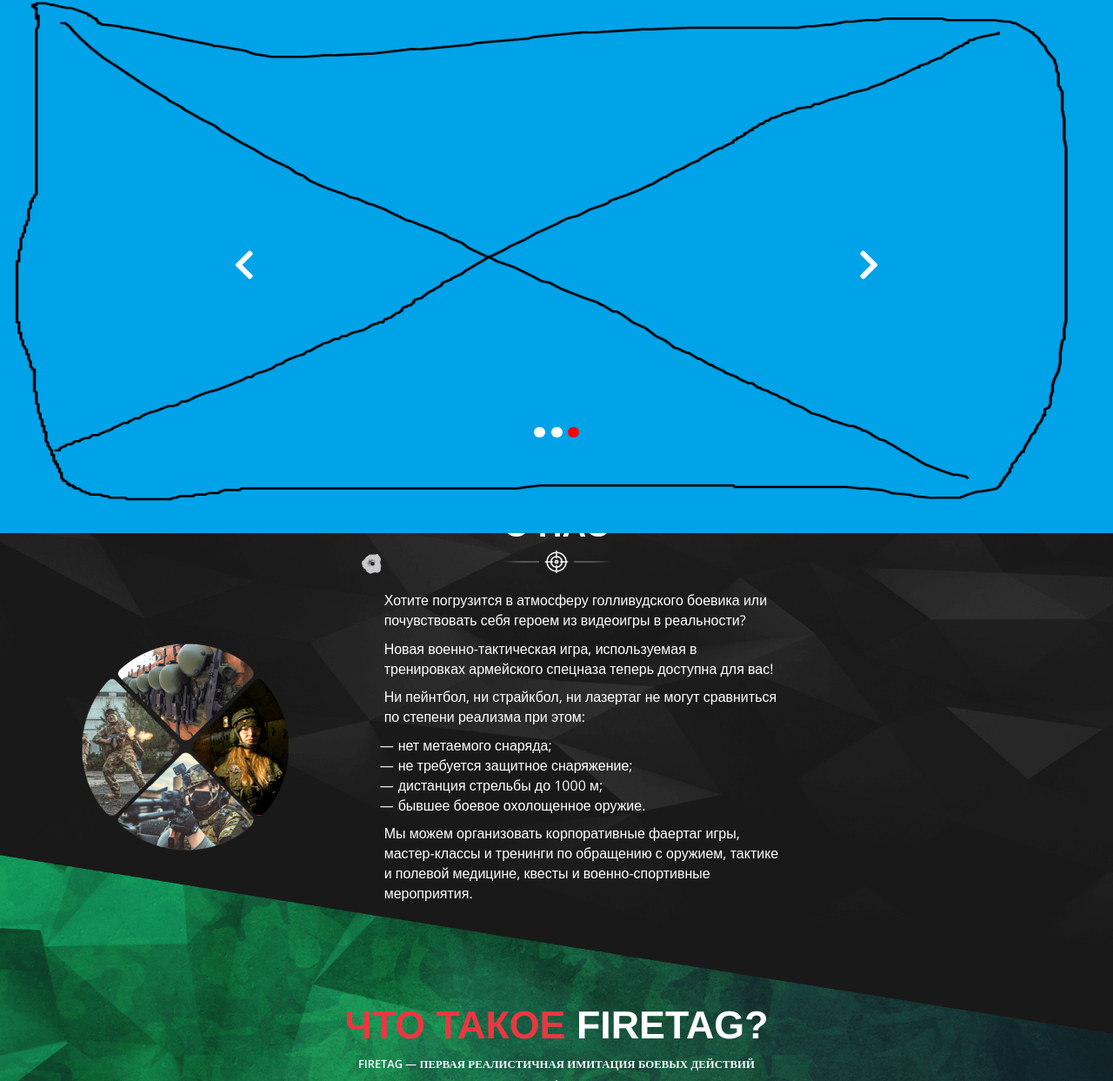
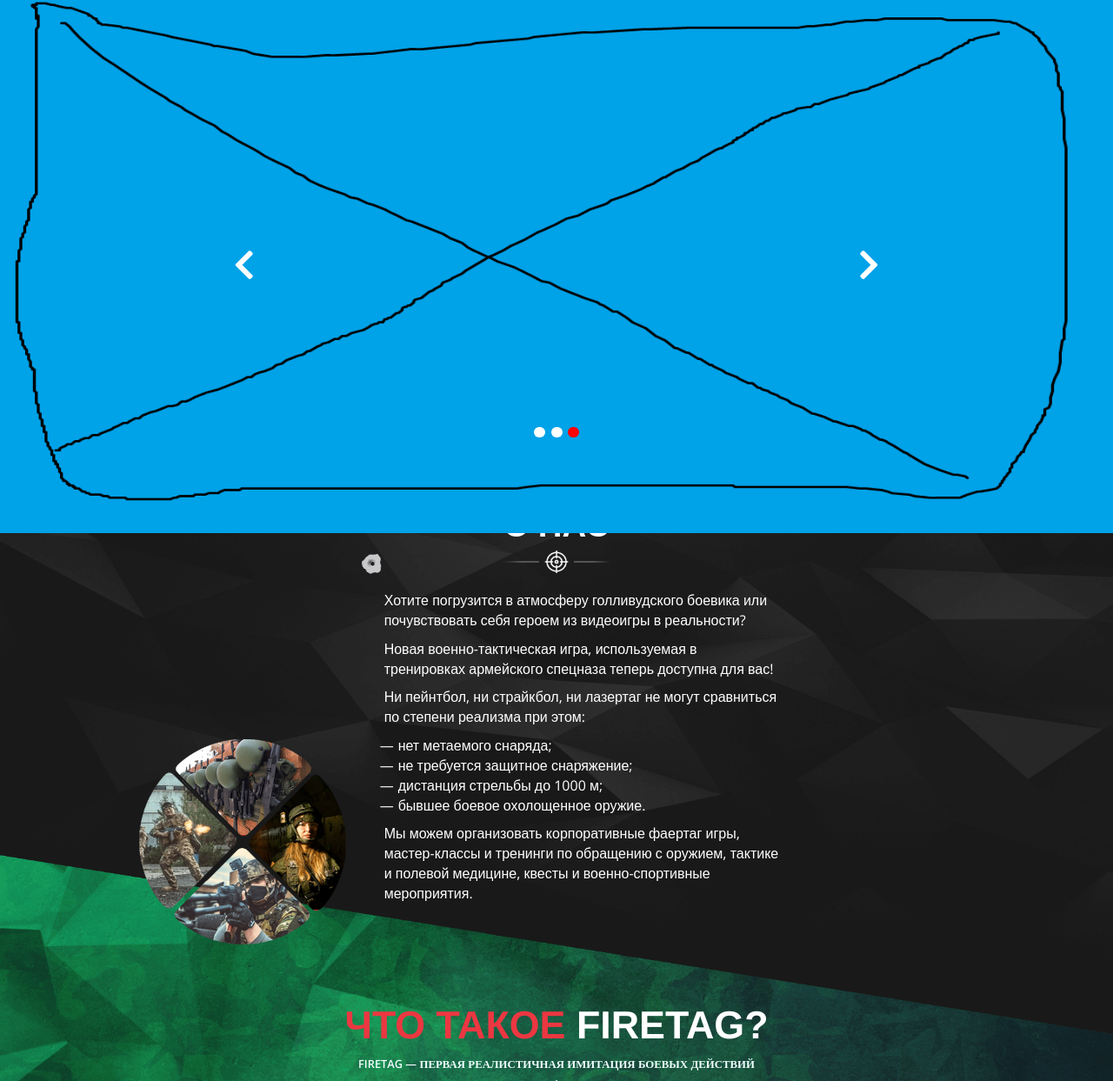
Before and after one commit to kotovenc/firetag, a Django app: template Firetag_app/templates/index.html in a window 1280 px wide. Shown: the part 171-1414 px from the top of the page at 87% size. Run offline with Django 3.2, Linux system fonts and the light colour scheme; the template is opened without the code that fills it, so the values that code supplies are empty; some libraries are stand-ins or nearby versions.

Commit message:
Circle about add

```diff
--- a/Firetag_app/static/style.css
+++ b/Firetag_app/static/style.css
@@ -349,6 +349,147 @@ ul {
 	position: relative;
 }
 
+/*----------ABOUT Circle---------*/
+.about_border_circle{
+	width: 23vw;
+	height: 23vw;
+	max-width: 448px;
+	max-height: 448px;
+
+	position: absolute;
+
+	right: 0;
+	top: 80%;
+	transform: translate(0, -50%);
+
+	overflow: hidden;
+}
+
+.about-in-circle{
+	width: 18.5vw;
+	height: 18.5vw;
+	max-width: 360px;
+	max-height: 360px;
+
+	position: absolute;
+
+	left: 50%;
+	top: 50%;
+	transform: translate(-50%, -50%);
+}
+
+.about_img1{
+	width: 12.2vw;
+	max-width: 238px;
+
+	right: -24%;
+	bottom: -9%;
+	transform: rotate(-45deg);
+
+	pointer-events: none;
+	position: absolute;
+}
+
+.about_img2{
+	width: 12.2vw;
+	max-width: 238px;
+
+	left: -23%;
+	top: -7%;
+	transform: rotate(-45deg);
+
+	pointer-events: none;
+	position: absolute;
+}
+
+.about_img3{
+	height: 12.2vw;
+	max-height: 238px;
+	left: -8%;
+	top: 22%;
+	transform: rotate(-45deg);
+
+	pointer-events: none;
+	position: absolute;
+}
+
+.about_img4{
+	height: 12.2vw;
+	max-height: 238px;
+	right: -8%;
+	bottom: 22%;
+	transform: rotate(-45deg);
+
+	pointer-events: none;
+	position: absolute;
+}
+
+.about_click_img{
+	width: 12vw;
+	height: 12vw;
+	max-width: 234px;
+	max-height: 234px;
+	position: absolute;
+
+	transition: all 200ms;
+
+	z-index: 1;
+}
+
+.about_click1{
+	top: 0;
+	left: 50%;
+	transform: translate(-50%, -45%) rotate(45deg);
+}
+
+.about_click2{
+	bottom: 0;
+	left: 50%;
+	transform: translate(-50%, 45%) rotate(45deg);
+}
+
+.about_click3{
+	right: 0;
+	top: 50%;
+	transform: translate(45%, -50%) rotate(45deg);
+}
+
+.about_click4{
+	left: 0;
+	top: 50%;
+	transform: translate(-45%, -50%) rotate(45deg);
+}
+
+.about_click1:hover{
+	top: -9%;
+	transform: translate(-50%, -45%) rotate(45deg) scale(1.2);
+
+	z-index: 0;
+}
+
+.about_click2:hover{
+	bottom: -9%;
+	transform: translate(-50%, 45%) rotate(45deg) scale(1.2);
+
+	z-index: 0;
+}
+
+.about_click3:hover{
+	right: -9%;
+	transform: translate(45%, -50%) rotate(45deg) scale(1.2);
+
+	z-index: 0;
+}
+
+.about_click4:hover{
+	left: -9%;
+	transform: translate(-45%, -50%) rotate(45deg) scale(1.2);
+
+	z-index: 0;
+}
+
+/*ABOUT CIRCLE*/
+
 .whatIsFiretag{
 	margin: 0;
 	position: relative;
@@ -2247,8 +2388,8 @@ ul {
 	.footer_bg{
 		margin: -159px 0 -99px 0;
 	}
-
-}
+}
+
 @media(max-width: 700px){
 	.clubServices_tit {
 		margin-top: 105px;
@@ -2396,55 +2537,36 @@ ul {
 	}
 }
 
-/*-----------SLIDER---------*/
-
-
-
-/*----------ABOUT Circle---------*/
-.about-in-circle{
-	width: 18.5vw;
-	height: 18.5vw;
-
-	position: absolute;
-
-	left: 50%;
-	top: 50%;
-	transform: translate(-50%, -50%);
-}
-
-.about_img{
-	position: absolute;
-}
-
-.about_img:first-child{
-	width: 12.2vw;
-
-	left: 50%;
-	transform: translate(-50%, 0);
-}
-
-.about_img:nth-child(2){
-	width: 12.2vw;
-	bottom: 0;
-	left: 50%;
-	transform: translate(-50%, 0);
-}
-
-.about_img:nth-child(3){
-	height: 12.2vw;
-	right: 0;
-	top: 50%;
-	transform: translate(0, -50%);
-}
-
-.about_img:nth-child(4){
-	height: 12.2vw;
-	top: 50%;
-	transform: translate(0, -50%);
-}
-
-.about_click_img{
-	width: 12.2vw;
-	height: 12.2vw;
-	position: absolute;
-}
+/*ABOUT CIRCLE*/
+@media (max-width: 400px){
+	.about_border_circle{
+	width: 92px;
+	height: 92px;
+	}
+
+	.about-in-circle{
+		width: 74px;
+		height: 74px;
+	}
+
+	.about_img1{
+		width:  48.8px;
+	}
+
+	.about_img2{
+		width: 48.8px;
+	}
+
+	.about_img3{
+		height: 48.8px;
+	}
+
+	.about_img4{
+		height: 48.8px;
+	}
+
+	.about_click_img{
+		width: 48px;
+		height: 48px;
+	}
+}
--- a/Firetag_app/templates/index.html
+++ b/Firetag_app/templates/index.html
@@ -195,15 +195,21 @@
 	<div class="container">
 		<div class="row">
 			<div class="col-xl-4 col-lg-4 col-md-3 col-sm-3 col-xs-3 about_circle">
-        <div class=about-in-circle>
-          <img class=about_img src="{% static 'img/About_cir1.png' %}">
-          <img class=about_img src="{% static 'img/About_cir3.png' %}">
-          <img class=about_img src="{% static 'img/About_cir2.png' %}">
-          <img class=about_img src="{% static 'img/About_cir4.png' %}">
-          <div class="about_click_img about_click1"></div>
-          <div class="about_click_img about_click2"></div>
-          <div class="about_click_img about_click3"></div>
-          <div class="about_click_img about_click4"></div>
+        <div class="about_border_circle">
+          <div class="about-in-circle">
+            <div class="about_click_img about_click1">
+              <img class="about_img1" src="{% static 'img/About_cir1.png' %}">
+            </div>
+            <div class="about_click_img about_click2">
+              <img class="about_img2" src="{% static 'img/About_cir3.png' %}">
+            </div>
+            <div class="about_click_img about_click3">
+              <img class="about_img3" src="{% static 'img/About_cir2.png' %}">
+            </div>
+            <div class="about_click_img about_click4">
+              <img class="about_img4" src="{% static 'img/About_cir4.png' %}">
+            </div>
+          </div>
         </div>
 			</div>
 
```
